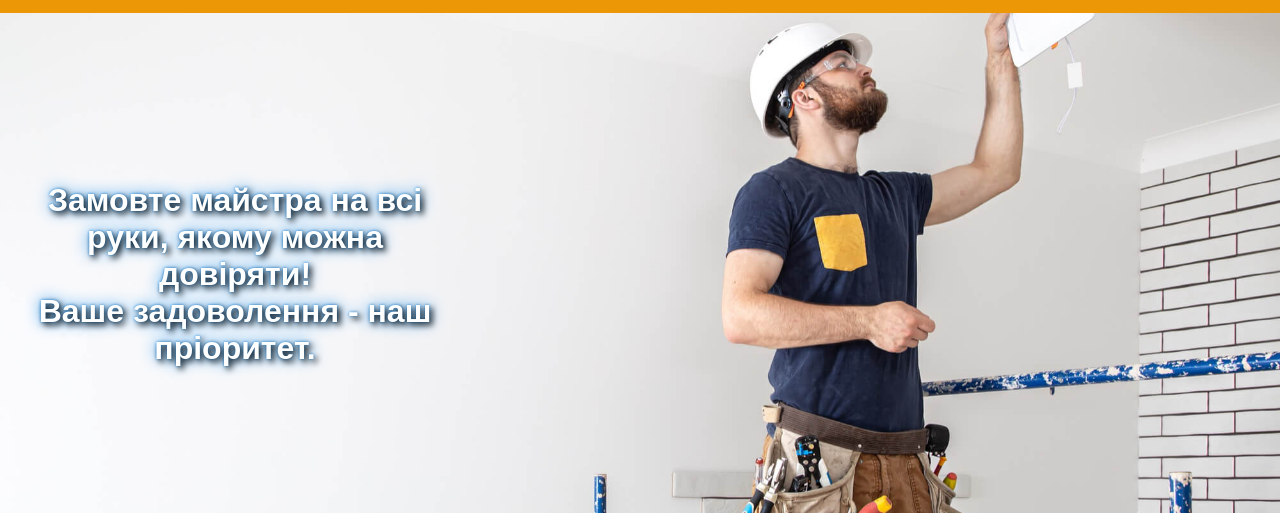
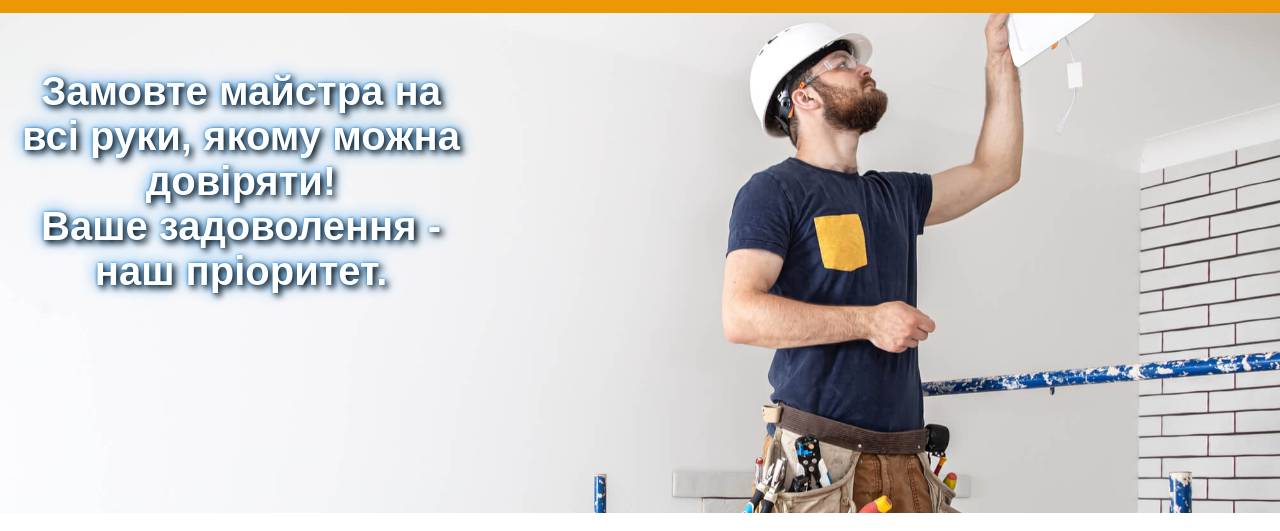
Before and after one commit to Miranna472/plumber, a website: page index.html in a window 1280 px wide. Shown: the part 250-781 px from the top of the page. Drawn offline with Linux system fonts and the light colour scheme.

Commit message:
edits for display:flex

```diff
--- a/style.scss
+++ b/style.scss
@@ -106,7 +106,7 @@ main {
     flex-grow: 1;
 
     .hero-section {
-        padding: 10px;
+        padding: 16px;
         background-image: url("./img/man.jpg");
         background-position: center;
         background-size: cover;
@@ -128,9 +128,8 @@ main {
             0 0 16px $primary,
             0 0 3px $primary;
         color: $light;
-        position: absolute;
-        top: 50%;
-        transform: translate(0, -200%);
+        display: flex;
+        align-items: center;
         font-size: 1rem;
         max-width: 200px;
 
@@ -141,15 +140,14 @@ main {
         }
 
         @media (min-width: $screen-md) {
-            transform: translate(0, -100%);
-            font-size: 1.5rem;
+            font-size: 2rem;
             max-width: 450px;
         }
 
         @media (min-width: $screen-lg) {
-            font-size: 2rem;
+            font-size: 2.5rem;
             max-width: 450px;
-            transform: none;
+
         }
     }
 
```
Also changed, not shown: style.css, 1 other file.
